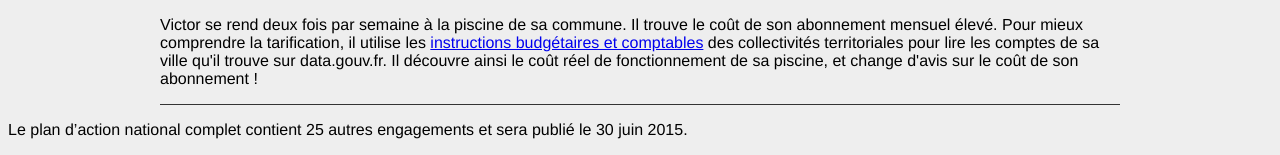
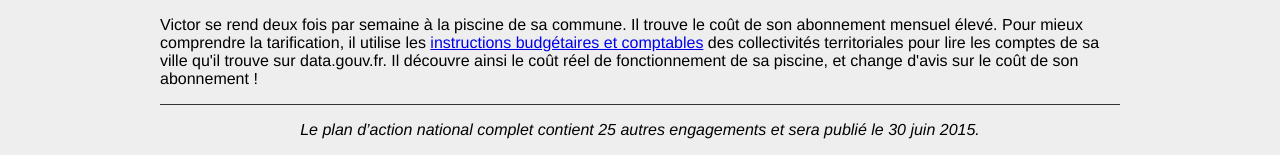
Before and after one commit to MattiSG/plan-ogp, a plain HTML site: page index.html in a window 1280 px wide. Shown: the part 927-1082 px from the top of the page. Drawn offline with Linux system fonts and the light colour scheme.

Commit message:
Style footer

```diff
--- a/main.css
+++ b/main.css
@@ -26,3 +26,8 @@ iframe[name="debt"] {
 	width: 40em;
 	height: 19em;
 }
+
+footer {
+	text-align: center;
+	font-style: italic;
+}
```
